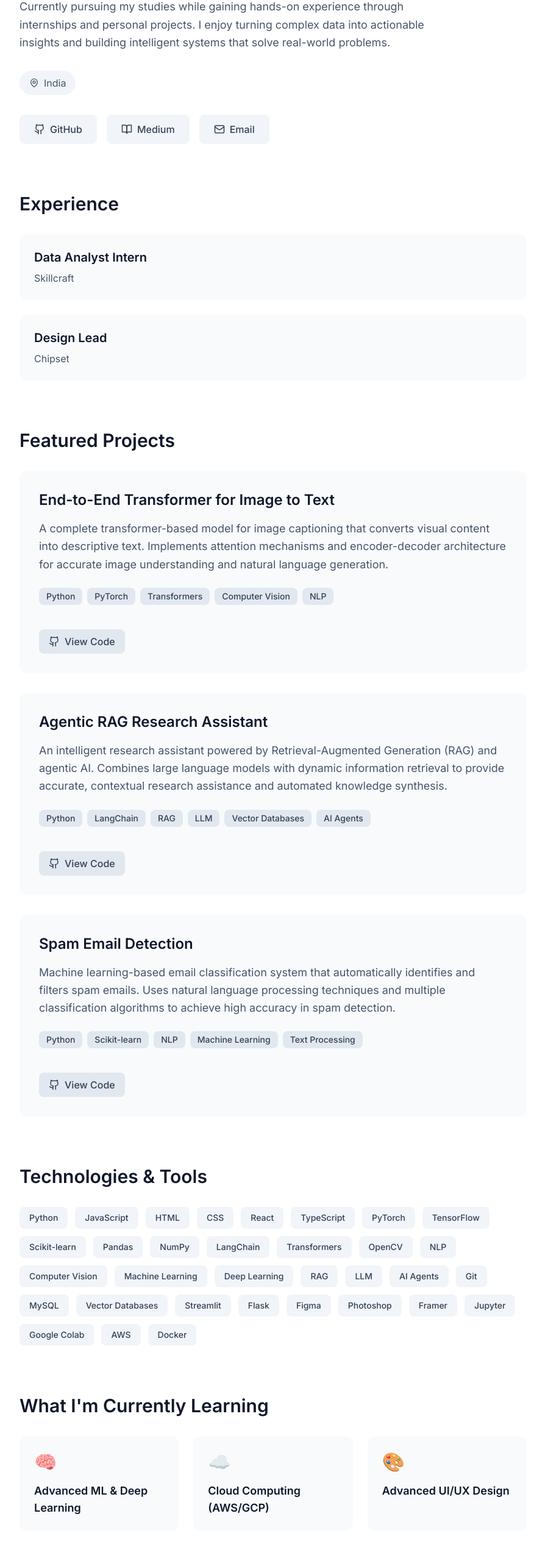
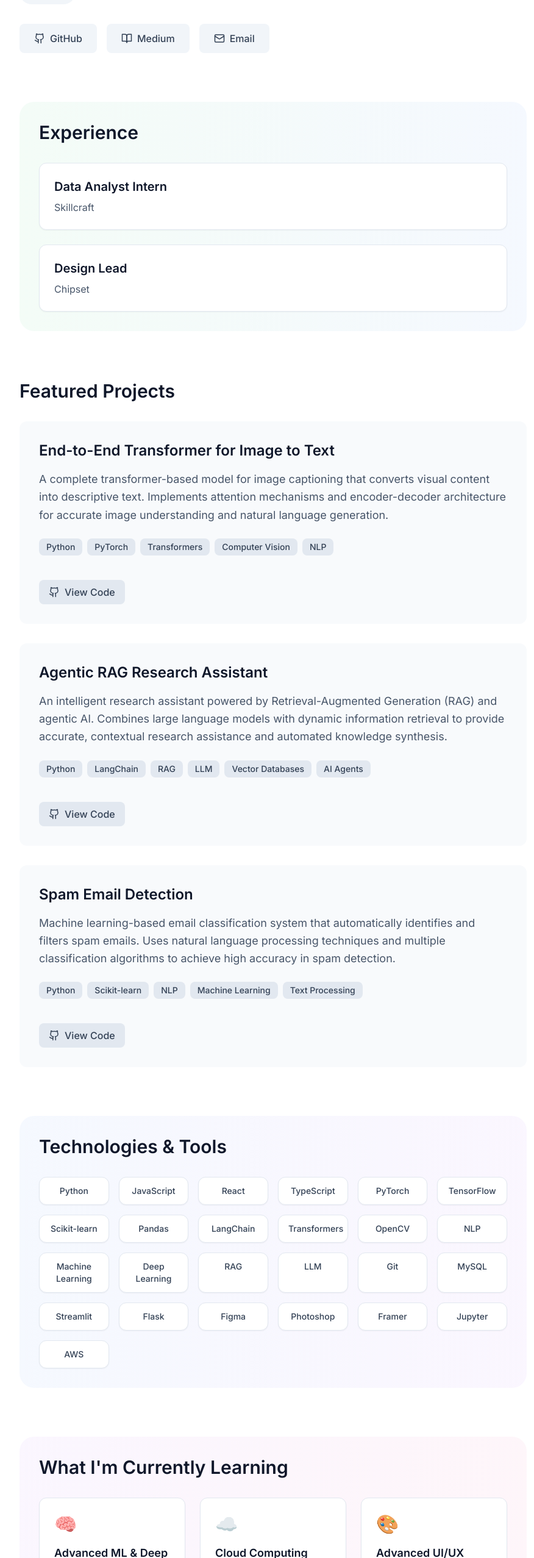
Before and after one commit to saanjy/Minimal-Portfolio, a React (Vite) app: page / in a window 1280 px wide. Shown: the part 245-2800 px from the top of the page at 61% size, without its empty margins (192-1068 px from the left). Built offline with nearby package versions, Linux system fonts and the light colour scheme.

Commit message:
Clean Content and Improve UI Design

```diff
--- a/src/App.tsx
+++ b/src/App.tsx
@@ -37,9 +37,6 @@ function App() {
             </h1>
             <p className={`text-xl md:text-2xl mb-8 ${theme === 'dark' ? 'text-slate-300' : 'text-slate-600'}`}>
               Final Year Student | Data Analyst | AI/ML & NLP Enthusiast
-            </p>
-            <p className={`text-lg leading-relaxed max-w-2xl ${theme === 'dark' ? 'text-slate-400' : 'text-slate-600'}`}>
-              Passionate about solving problems with data and building intelligent systems. Currently pursuing my studies while gaining hands-on experience through internships and personal projects. I enjoy turning complex data into actionable insights and building intelligent systems that solve real-world problems.
             </p>
           </div>
 
@@ -93,22 +90,25 @@ function App() {
         </section>
 
         {/* Experience Section */}
-        <section className="mb-20">
+        <section className="mb-20 relative">
+          <div className="absolute inset-0 bg-gradient-to-r from-green-500/5 to-blue-500/5 rounded-3xl"></div>
+          <div className="relative p-8">
           <h2 className="text-3xl font-bold mb-8">Experience</h2>
           <div className="space-y-6">
             <div className={`p-6 rounded-xl transition-all duration-300 hover:scale-[1.02] ${
-              theme === 'dark' ? 'bg-slate-900 hover:bg-slate-800' : 'bg-slate-50 hover:bg-slate-100'
+              theme === 'dark' ? 'bg-slate-900/80 hover:bg-slate-800 border border-slate-800' : 'bg-white hover:bg-slate-50 border border-slate-200 shadow-sm'
             }`}>
               <h3 className="text-xl font-semibold mb-2">Data Analyst Intern</h3>
               <p className={`${theme === 'dark' ? 'text-slate-400' : 'text-slate-600'}`}>Skillcraft</p>
             </div>
 
             <div className={`p-6 rounded-xl transition-all duration-300 hover:scale-[1.02] ${
-              theme === 'dark' ? 'bg-slate-900 hover:bg-slate-800' : 'bg-slate-50 hover:bg-slate-100'
+              theme === 'dark' ? 'bg-slate-900/80 hover:bg-slate-800 border border-slate-800' : 'bg-white hover:bg-slate-50 border border-slate-200 shadow-sm'
             }`}>
               <h3 className="text-xl font-semibold mb-2">Design Lead</h3>
               <p className={`${theme === 'dark' ? 'text-slate-400' : 'text-slate-600'}`}>Chipset</p>
             </div>
+          </div>
           </div>
         </section>
 
@@ -140,33 +140,38 @@ function App() {
         </section>
 
         {/* Technologies Section */}
-        <section className="mb-20">
+        <section className="mb-20 relative">
+          <div className="absolute inset-0 bg-gradient-to-r from-blue-500/5 to-purple-500/5 rounded-3xl"></div>
+          <div className="relative p-8">
           <h2 className="text-3xl font-bold mb-8">Technologies & Tools</h2>
-          <div className="flex flex-wrap gap-3">
+          <div className="grid grid-cols-2 md:grid-cols-4 lg:grid-cols-6 gap-4">
             {[
-              'Python', 'JavaScript', 'HTML', 'CSS', 'React', 'TypeScript',
-              'PyTorch', 'TensorFlow', 'Scikit-learn', 'Pandas', 'NumPy',
-              'LangChain', 'Transformers', 'OpenCV', 'NLP', 'Computer Vision',
-              'Machine Learning', 'Deep Learning', 'RAG', 'LLM', 'AI Agents',
-              'Git', 'MySQL', 'Vector Databases', 'Streamlit', 'Flask', 'Figma',
-              'Photoshop', 'Framer', 'Jupyter', 'Google Colab', 'AWS', 'Docker'
+              'Python', 'JavaScript', 'React', 'TypeScript',
+              'PyTorch', 'TensorFlow', 'Scikit-learn', 'Pandas',
+              'LangChain', 'Transformers', 'OpenCV', 'NLP',
+              'Machine Learning', 'Deep Learning', 'RAG', 'LLM',
+              'Git', 'MySQL', 'Streamlit', 'Flask',
+              'Figma', 'Photoshop', 'Framer', 'Jupyter', 'AWS'
             ].map((tech) => (
               <span
                 key={tech}
-                className={`px-4 py-2 text-sm font-medium rounded-lg transition-all duration-300 hover:scale-105 ${
+                className={`px-4 py-3 text-sm font-medium rounded-xl text-center transition-all duration-300 hover:scale-105 hover:shadow-lg ${
                   theme === 'dark'
-                    ? 'bg-slate-800 text-slate-300 hover:bg-slate-700'
-                    : 'bg-slate-100 text-slate-700 hover:bg-slate-200'
+                    ? 'bg-slate-800/80 text-slate-300 hover:bg-slate-700 border border-slate-700'
+                    : 'bg-white text-slate-700 hover:bg-slate-50 border border-slate-200 shadow-sm'
                 }`}
               >
                 {tech}
               </span>
             ))}
           </div>
+          </div>
         </section>
 
         {/* Learning Section */}
-        <section className="mb-20">
+        <section className="mb-20 relative">
+          <div className="absolute inset-0 bg-gradient-to-r from-purple-500/5 to-pink-500/5 rounded-3xl"></div>
+          <div className="relative p-8">
           <h2 className="text-3xl font-bold mb-8">What I'm Currently Learning</h2>
           <div className="grid gap-6 md:grid-cols-3">
             {[
@@ -176,14 +181,15 @@ function App() {
             ].map((item, index) => (
               <div
                 key={index}
-                className={`p-6 rounded-xl transition-all duration-300 hover:scale-105 ${
-                  theme === 'dark' ? 'bg-slate-900 hover:bg-slate-800' : 'bg-slate-50 hover:bg-slate-100'
+                className={`p-6 rounded-xl transition-all duration-300 hover:scale-105 hover:shadow-lg ${
+                  theme === 'dark' ? 'bg-slate-900/80 hover:bg-slate-800 border border-slate-800' : 'bg-white hover:bg-slate-50 border border-slate-200 shadow-sm'
                 }`}
               >
                 <div className="text-3xl mb-4">{item.icon}</div>
                 <p className="font-semibold text-lg">{item.title}</p>
               </div>
             ))}
+          </div>
           </div>
         </section>
 
```
